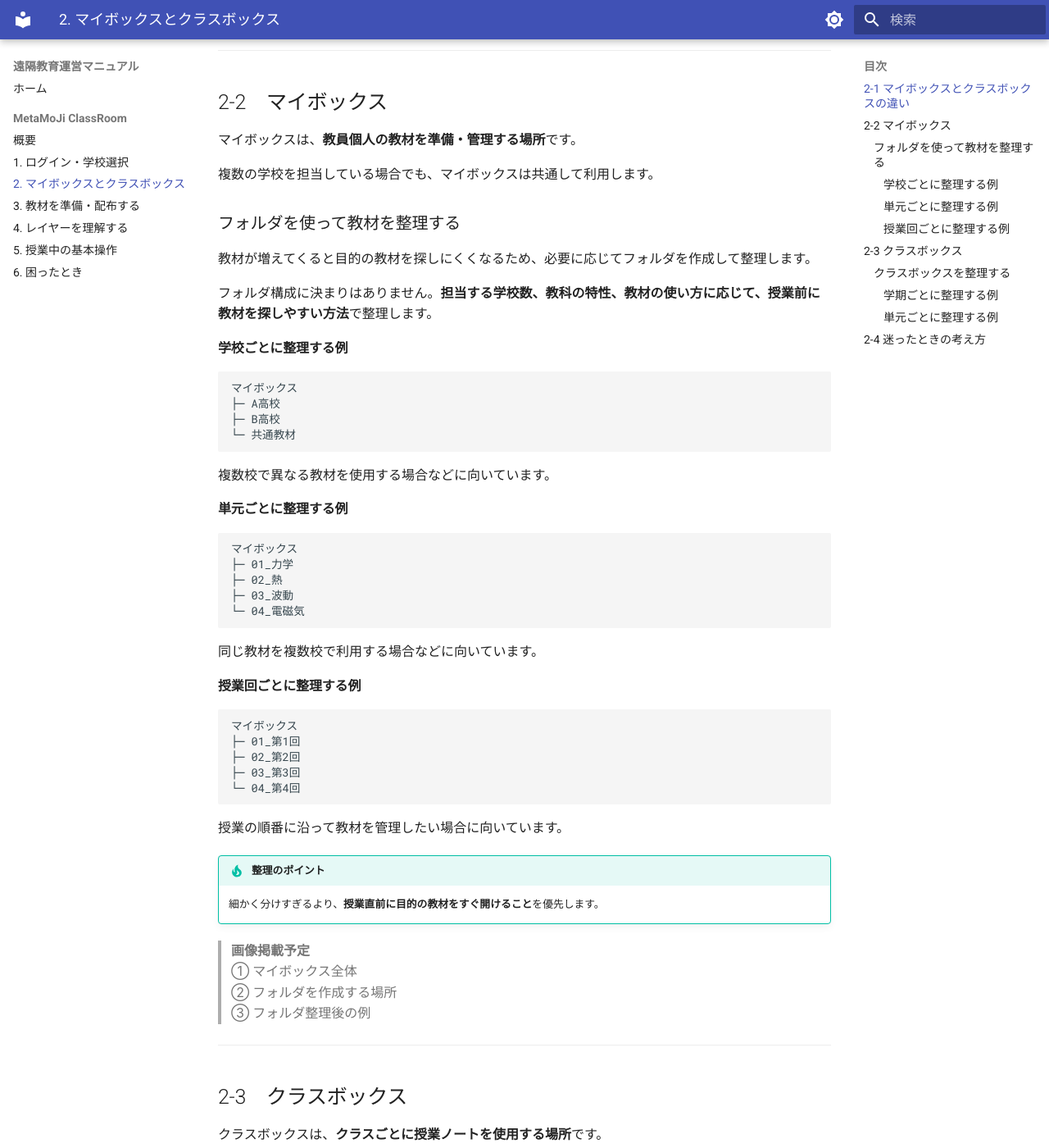
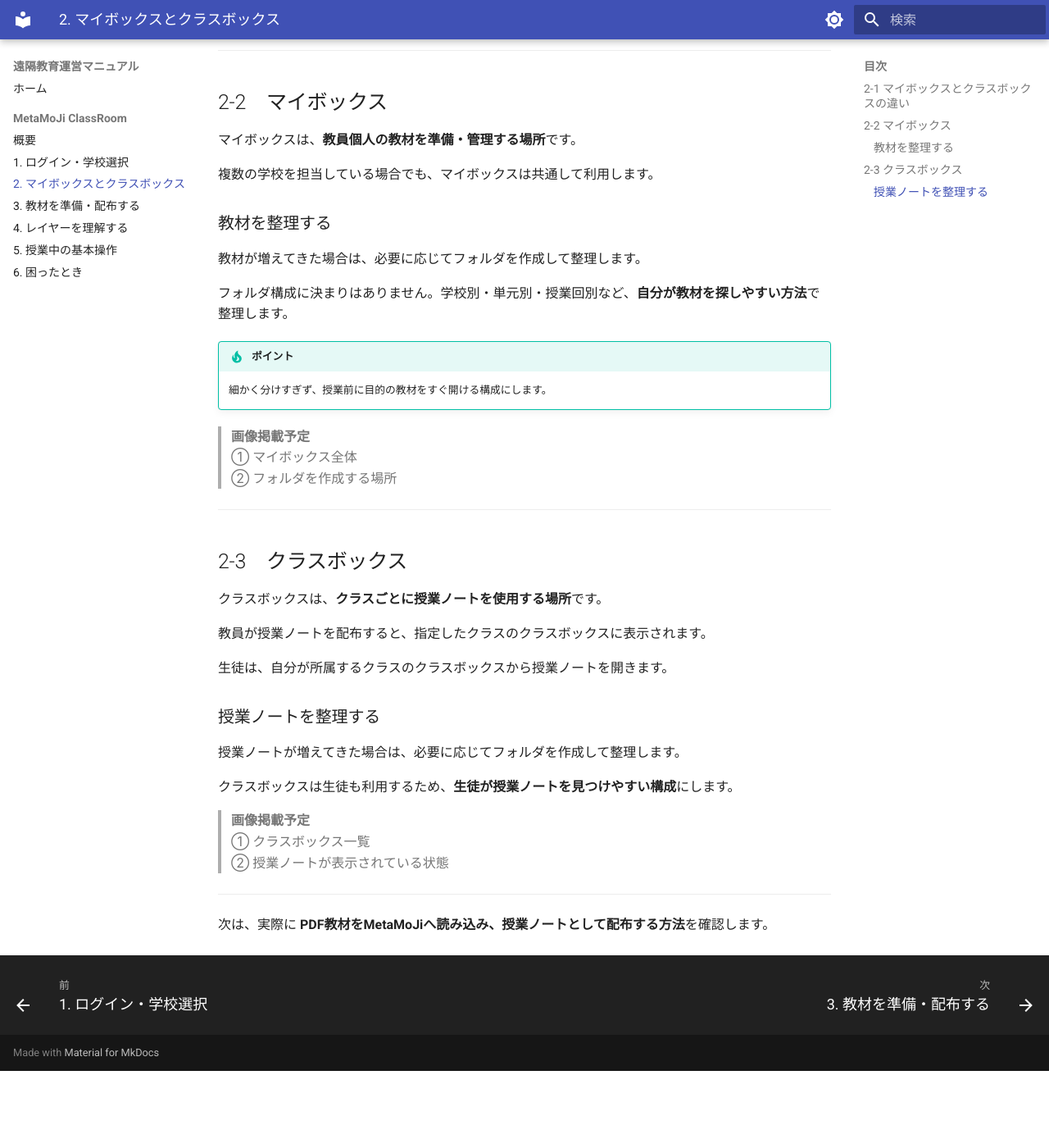
Before and after one commit to a-recs/remote-manual, an MkDocs documentation site: the page built from docs/metamoji/02-box.md, in a window 1280 px wide and 1400 px high, scrolled down 859 px. Shown: the whole window at 82% size. Built offline with MkDocs 1.6.1 and Material for MkDocs 9.7.7, drawn with Linux system fonts in a browser that asks for light colours; after the commit the page ends 2165 px from its top, so only the background shows below that; some of the changed text lies outside the part shown.

Commit message:
Simplify My Box and Class Box guidance

````diff
--- a/docs/metamoji/02-box.md
+++ b/docs/metamoji/02-box.md
@@ -28,54 +28,18 @@ MetaMoJi ClassRoomでは、遠隔授業の準備と実施で主に **「マイ
 
 複数の学校を担当している場合でも、マイボックスは共通して利用します。
 
-### フォルダを使って教材を整理する
+### 教材を整理する
 
-教材が増えてくると目的の教材を探しにくくなるため、必要に応じてフォルダを作成して整理します。
+教材が増えてきた場合は、必要に応じてフォルダを作成して整理します。
 
-フォルダ構成に決まりはありません。**担当する学校数、教科の特性、教材の使い方に応じて、授業前に教材を探しやすい方法**で整理します。
+フォルダ構成に決まりはありません。学校別・単元別・授業回別など、**自分が教材を探しやすい方法**で整理します。
 
-#### 学校ごとに整理する例
-
-```text
-マイボックス
-├─ A高校
-├─ B高校
-└─ 共通教材
-```
-
-複数校で異なる教材を使用する場合などに向いています。
-
-#### 単元ごとに整理する例
-
-```text
-マイボックス
-├─ 01_力学
-├─ 02_熱
-├─ 03_波動
-└─ 04_電磁気
-```
-
-同じ教材を複数校で利用する場合などに向いています。
-
-#### 授業回ごとに整理する例
-
-```text
-マイボックス
-├─ 01_第1回
-├─ 02_第2回
-├─ 03_第3回
-└─ 04_第4回
-```
-
-授業の順番に沿って教材を管理したい場合に向いています。
-
-!!! tip "整理のポイント"
-    細かく分けすぎるより、**授業直前に目的の教材をすぐ開けること**を優先します。
+!!! tip "ポイント"
+    細かく分けすぎず、授業前に目的の教材をすぐ開ける構成にします。
 
 > **画像掲載予定**
 > ① マイボックス全体
 > ② フォルダを作成する場所
-> ③ フォルダ整理後の例
 
 ---
 
@@ -83,51 +47,20 @@ MetaMoJi ClassRoomでは、遠隔授業の準備と実施で主に **「マイ
 
 クラスボックスは、**クラスごとに授業ノートを使用する場所**です。
 
-教員が授業ノートを配布すると、指定したクラスのクラスボックスに表示されます。生徒は、自分が所属するクラスのクラスボックスから授業ノートを開きます。
+教員が授業ノートを配布すると、指定したクラスのクラスボックスに表示されます。
 
-!!! warning "クラスボックスを開く前に"
-    複数校を担当している場合は、**現在選択している学校が正しいことを確認してから**クラスボックスを開きます。
+生徒は、自分が所属するクラスのクラスボックスから授業ノートを開きます。
+
+### 授業ノートを整理する
+
+授業ノートが増えてきた場合は、必要に応じてフォルダを作成して整理します。
+
+クラスボックスは生徒も利用するため、**生徒が授業ノートを見つけやすい構成**にします。
 
 > **画像掲載予定**
 > ① クラスボックス一覧
 > ② 授業ノートが表示されている状態
 
-### クラスボックスを整理する
-
-授業ノートが増えてきた場合は、必要に応じてフォルダを作成します。
-
-#### 学期ごとに整理する例
-
-```text
-クラスボックス
-├─ 01_1学期
-├─ 02_2学期
-└─ 03_3学期
-```
-
-#### 単元ごとに整理する例
-
-```text
-クラスボックス
-├─ 01_力学
-├─ 02_熱
-├─ 03_波動
-└─ 04_電磁気
-```
-
-クラスボックスは生徒も利用するため、**教員だけでなく、生徒が授業ノートを見つけやすい構成**を意識します。
-
 ---
 
-## 2-4　迷ったときの考え方
-
-教材を作成・読み込み・整理するときは **マイボックス**、生徒に配布して授業で使用するときは **クラスボックス** と考えます。
-
-!!! example "例：PDF教材を使って授業をする場合"
-    1. PDF教材を準備する
-    2. マイボックスに読み込む
-    3. 授業ノートとしてクラスへ配布する
-    4. クラスボックスに表示された授業ノートを開く
-    5. 授業を実施する
-
 次は、実際に **PDF教材をMetaMoJiへ読み込み、授業ノートとして配布する方法**を確認します。
````
